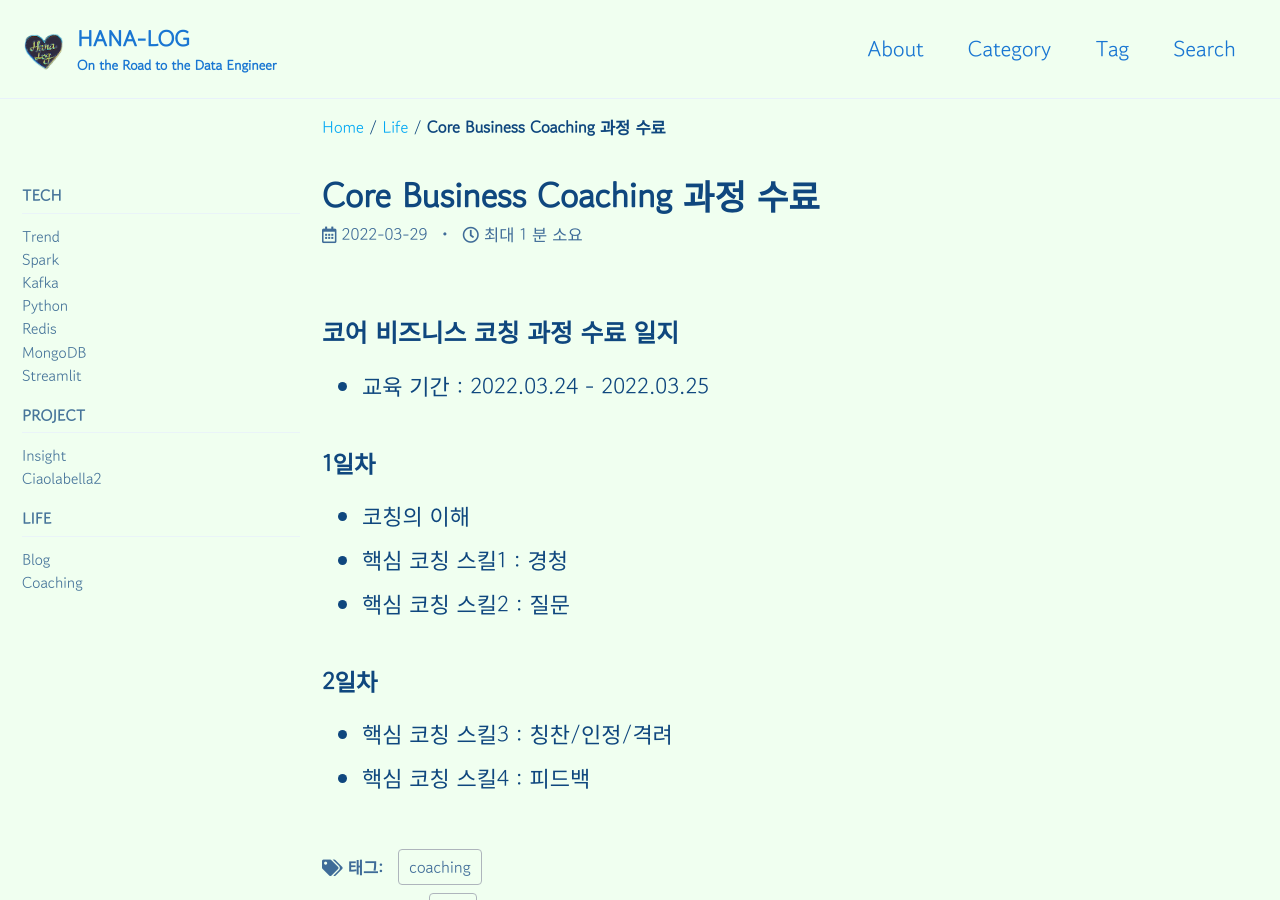
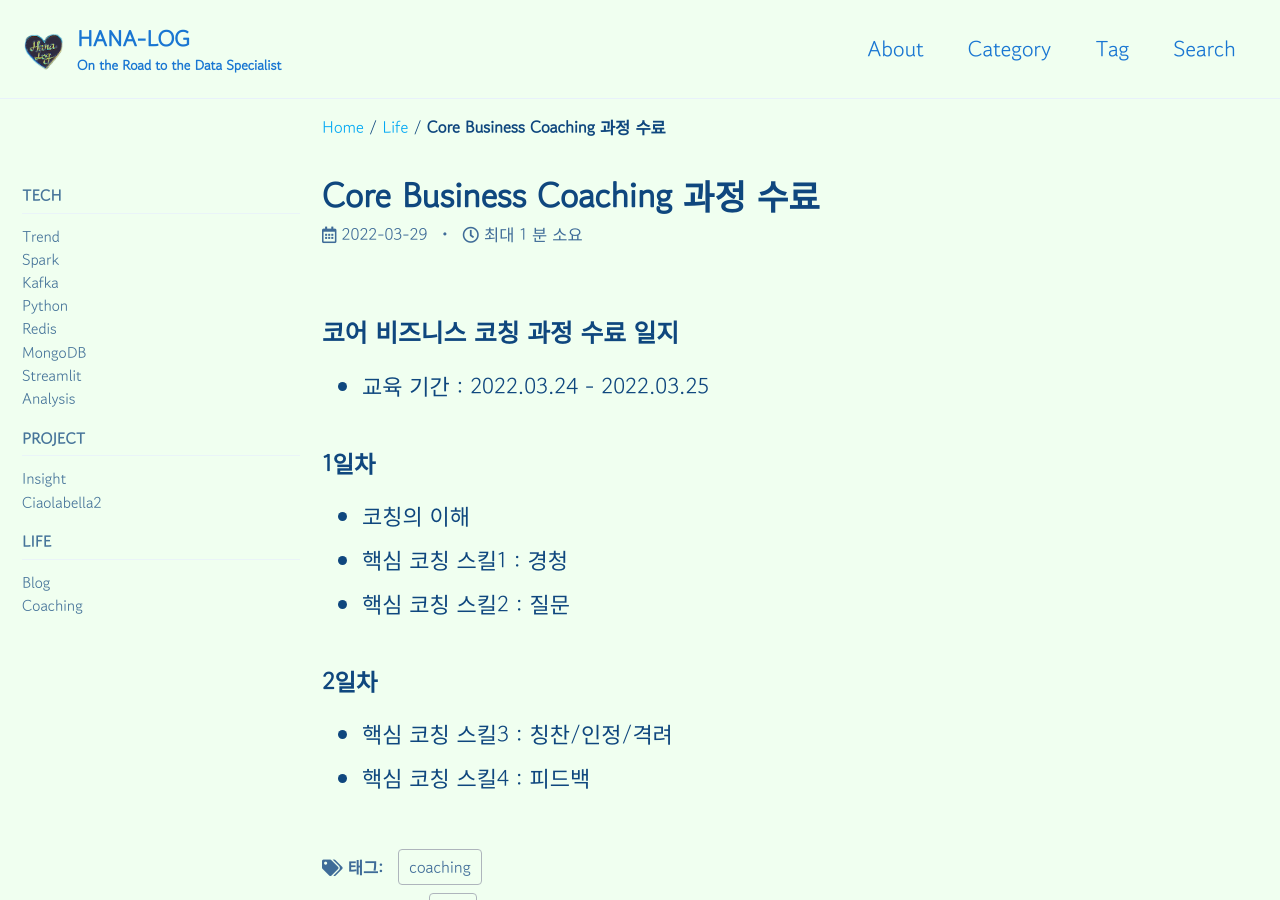
Before and after one commit to hanalog/hanalog.github.io, a Jekyll site: the page built from _posts/2022-03-29-cbc.md, in a window 1280 px wide and 900 px high. Built offline with Jekyll 4.4.1, drawn with Linux system fonts in a browser that asks for light colours; cached includes are drawn as plain includes.

Commit message:
Modify template

```diff
--- a/_config.yml
+++ b/_config.yml
@@ -18,7 +18,7 @@ minimal_mistakes_skin    : "aqua" # "default", "air", "aqua", "contrast", "dark"
 locale                   : "ko-KR"
 title                    : "HANA-LOG"
 title_separator          : "|"
-subtitle                 : "On the Road to the Data Engineer"
+subtitle                 : "On the Road to the Data Specialist"
 name                     : "hanalog"
 description              : "Hana's Blog"
 url                      : "https://hanalog.github.io"
--- a/_data/navigation.yml
+++ b/_data/navigation.yml
@@ -27,6 +27,8 @@ docs:
         url: /tags/#mongodb
       - title: "Streamlit"
         url: /tags/#streamlit
+      - title: "Analysis"
+        url: /tags/#analysis
   - title: "Project"
     children:
       - title: "Insight"
```
